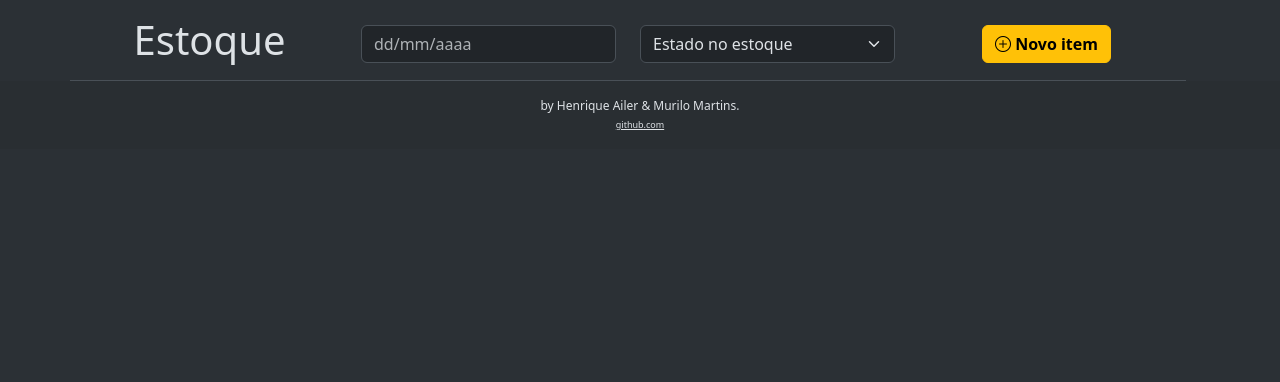
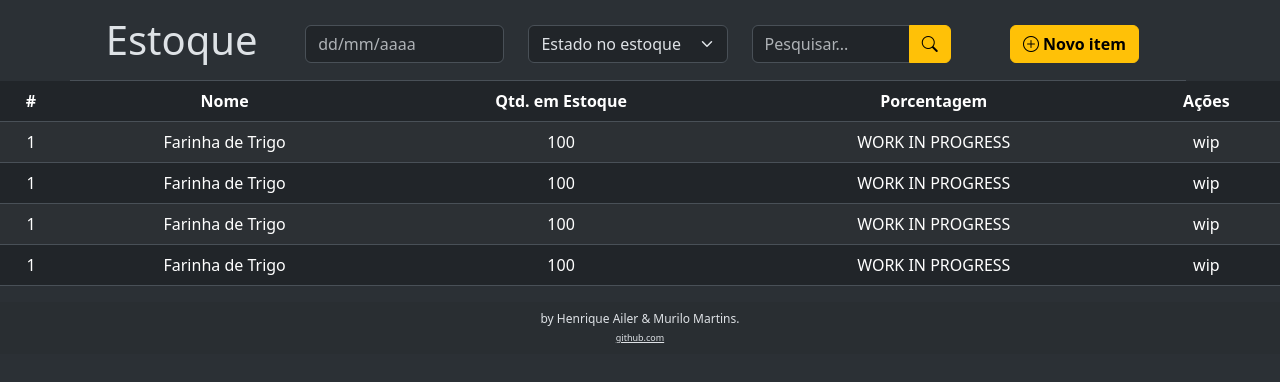
Before and after one commit to Ailer-h/erp_logistica, a PHP site: page /tabela_estoque.php in a window 1280 px wide. Shown: the part 57-439 px from the top of the page. Run offline with PHP 8.4, Linux system fonts and the light colour scheme; some libraries are stand-ins or nearby versions.

Commit message:
Implementei os estilos da tabela e melhorei as opções de filtro

```diff
--- a/php/tabela_estoque.php
+++ b/php/tabela_estoque.php
@@ -55,6 +55,14 @@
                 </select>
             </div>
             <div class="col">
+                <div class="input-group">
+                    <input class="form-control" type="text" placeholder="Pesquisar..." aria-label="default input example">
+                    <button type="button" class="btn btn-warning fw-bold">
+                        <i class="bi bi-search"></i>
+                    </button>
+                </div>
+            </div>
+            <div class="col">
                 <button type="button" class="btn btn-warning fw-bold">
                     <i class="bi bi-plus-circle"></i>
                     Novo item
@@ -63,9 +71,29 @@
         </div>
     </div>
 
+    <div class="table-container">
+    <table class="table table-striped text-center">
+        <thead>
+            <tr>
+                <th scope="col">#</th>
+                <th scope="col">Nome</th>
+                <th scope="col">Qtd. em Estoque</th>
+                <th scope="col">Porcentagem</th>
+                <th scope="col">Ações</th>
+            </tr>
+        </thead>
+        <tbody>
+            <tr><td>1</td><td>Farinha de Trigo</td><td>100</td><td>WORK IN PROGRESS</td><td>wip</td></tr>
+            <tr><td>1</td><td>Farinha de Trigo</td><td>100</td><td>WORK IN PROGRESS</td><td>wip</td></tr>
+            <tr><td>1</td><td>Farinha de Trigo</td><td>100</td><td>WORK IN PROGRESS</td><td>wip</td></tr>
+            <tr><td>1</td><td>Farinha de Trigo</td><td>100</td><td>WORK IN PROGRESS</td><td>wip</td></tr>
+        </tbody>
+    </table>
+    </div>
+
 
     <footer class="bg-body-tertiary text-center text-lg-start">
-        <div class="text-center p-3" style="background-color: rgba(0, 0, 0, 0.05); font-size: .75em;">
+        <div class="text-center p-2" style="background-color: rgba(0, 0, 0, 0.05); font-size: .75em;">
             by Henrique Ailer & Murilo Martins. <br>
             <a class="text-body" style="font-size: .75em;" href="https://github.com/Ailer-h/erp_logistica">github.com</a>
         </div>
```
Also changed, not shown: css/style.css (+10 -0 lines).
